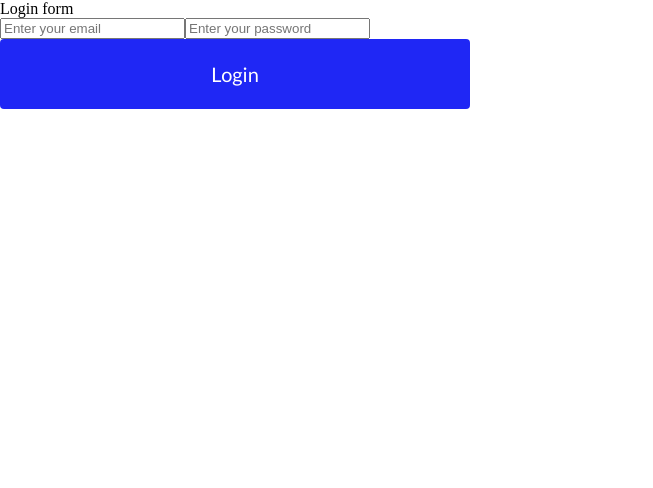
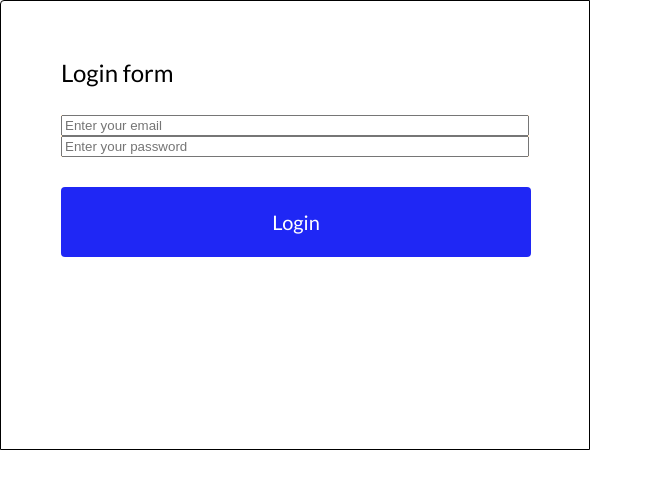
Before and after one commit to AGorbovyi/react-cohort-42-1, a React (Create React App) app: page / in a window 1280 px wide. Shown: the top 488 px of the page, without its empty margins (0-653 px from the left). Built offline with nearby package versions, Linux system fonts and the light colour scheme.

Commit message:
homework 03

```diff
--- a/src/components/LoginForm/LoginForm.jsx
+++ b/src/components/LoginForm/LoginForm.jsx
@@ -5,7 +5,7 @@ import "./styles.css"
 
 function LoginForm() {
     return (
-        <form action="login-form-container">
+        <form className="login-form-container">
             <p className="title">Login form</p>
             <div className="input-container">
                 <input
--- a/src/components/LoginForm/styles.css
+++ b/src/components/LoginForm/styles.css
@@ -1,11 +1,26 @@
-/* .login-form-container {
-
+.login-form-container {
+    display: flex;
+    flex-direction: column;
+    width: 590px;
+    height: 450px;
+    padding: 60px;
+    gap: 30px;
+    border-radius: 4px 0px 0px 0px;
+    border: 1px solid #000000;
+    opacity: 0px;
+    background-color: #FFFFFF;
 }
 
 .title {
-
+    font-family: Lato;
+    font-size: 24px;
+    font-weight: 400;
+    line-height: 24px;
+    text-align: left;
 }
 
 .input-container {
-
-} */
+    display: flex;
+    flex-direction: column;
+    background-color: bisque;
+}
```
